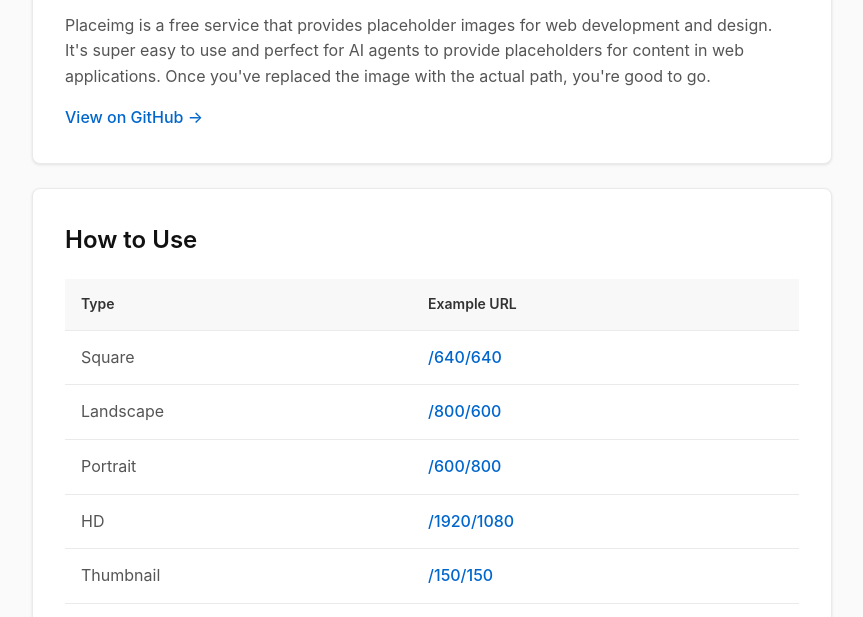
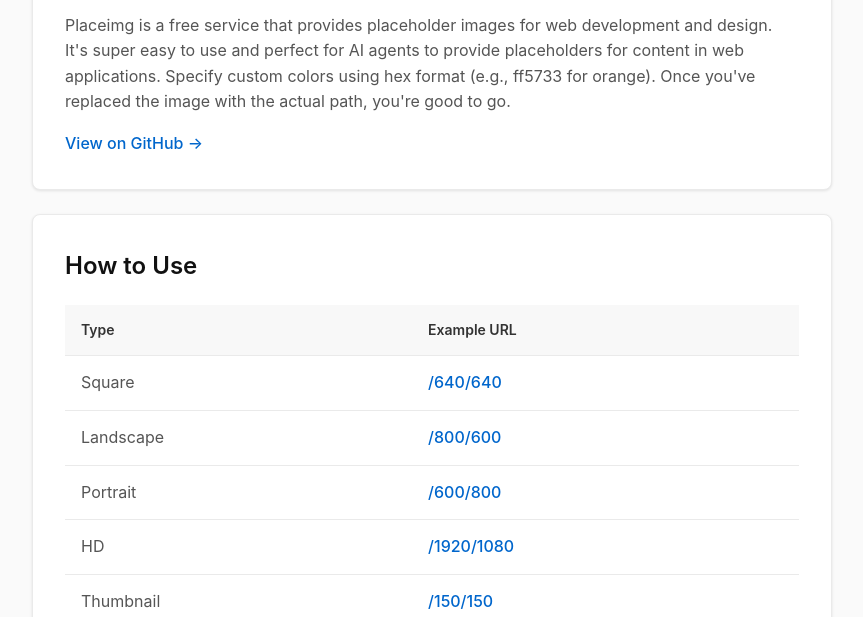
Before and after one commit to jamestheakston/placeimg, a plain HTML site: page index.html in a window 1280 px wide. Shown: the part 134-751 px from the top of the page, without its empty margins (208-1071 px from the left). Drawn offline with Linux system fonts and the light colour scheme.

Commit message:
Add hex color note to description and create SVG favicon

```diff
--- a/index.html
+++ b/index.html
@@ -4,7 +4,7 @@
     <meta charset="UTF-8">
     <meta name="viewport" content="width=device-width, initial-scale=1.0">
     <title>Placeimg - Free Placeholder Images</title>
-    <link rel="icon" href="favicon.ico" type="image/x-icon">
+    <link rel="icon" href="favicon.svg" type="image/svg+xml">
     <style>
         * {
             margin: 0;
@@ -128,7 +128,7 @@
     <div class="container">
         <section class="hero">
             <h1>Placeimg</h1>
-            <p>Placeimg is a free service that provides placeholder images for web development and design. It's super easy to use and perfect for AI agents to provide placeholders for content in web applications. Once you've replaced the image with the actual path, you're good to go.</p>
+            <p>Placeimg is a free service that provides placeholder images for web development and design. It's super easy to use and perfect for AI agents to provide placeholders for content in web applications. Specify custom colors using hex format (e.g., ff5733 for orange). Once you've replaced the image with the actual path, you're good to go.</p>
             <a href="https://github.com/jamestheakston/placeimg" target="_blank">View on GitHub →</a>
         </section>
 
```
Also changed, not shown: favicon.svg (added).
